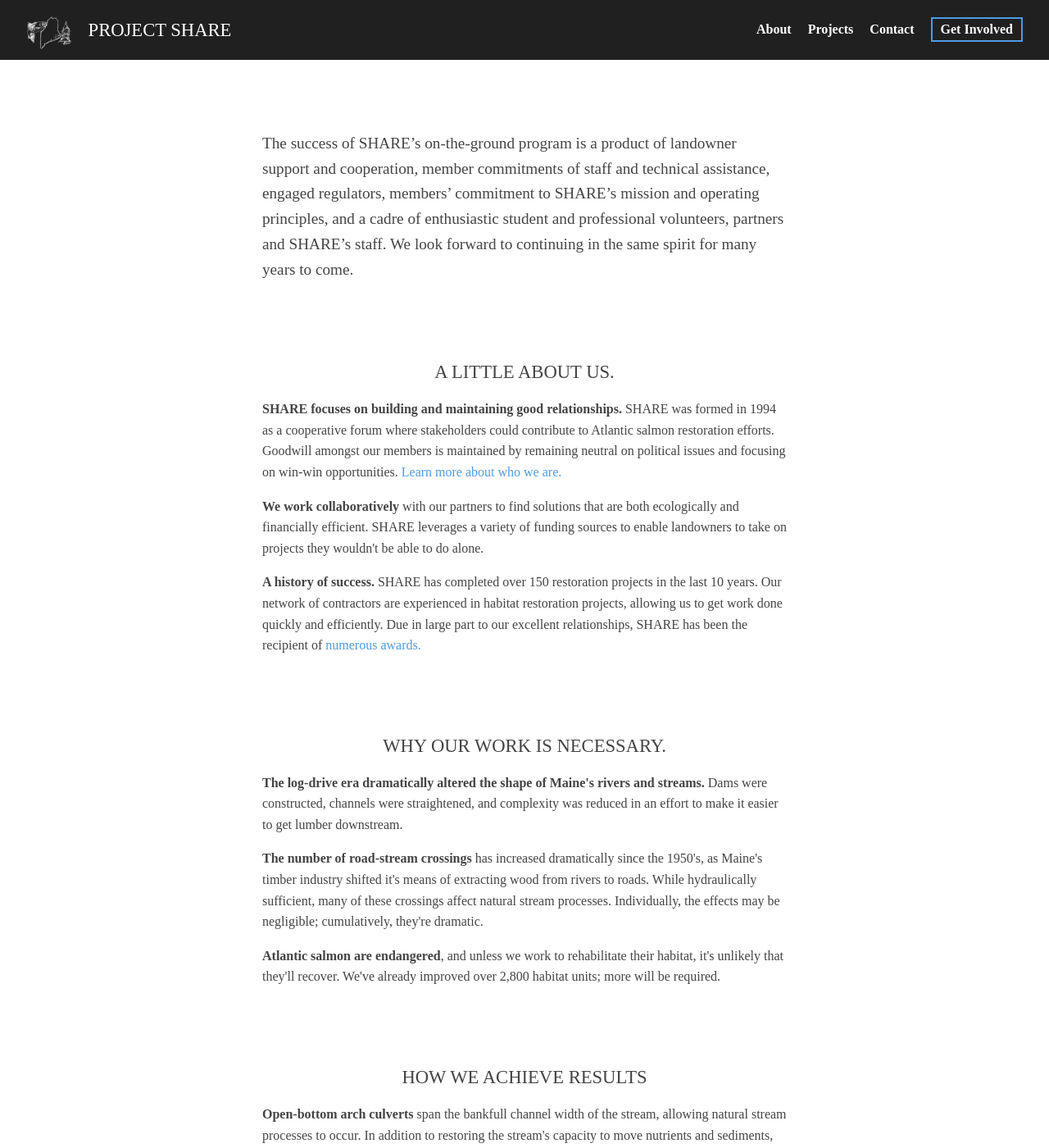
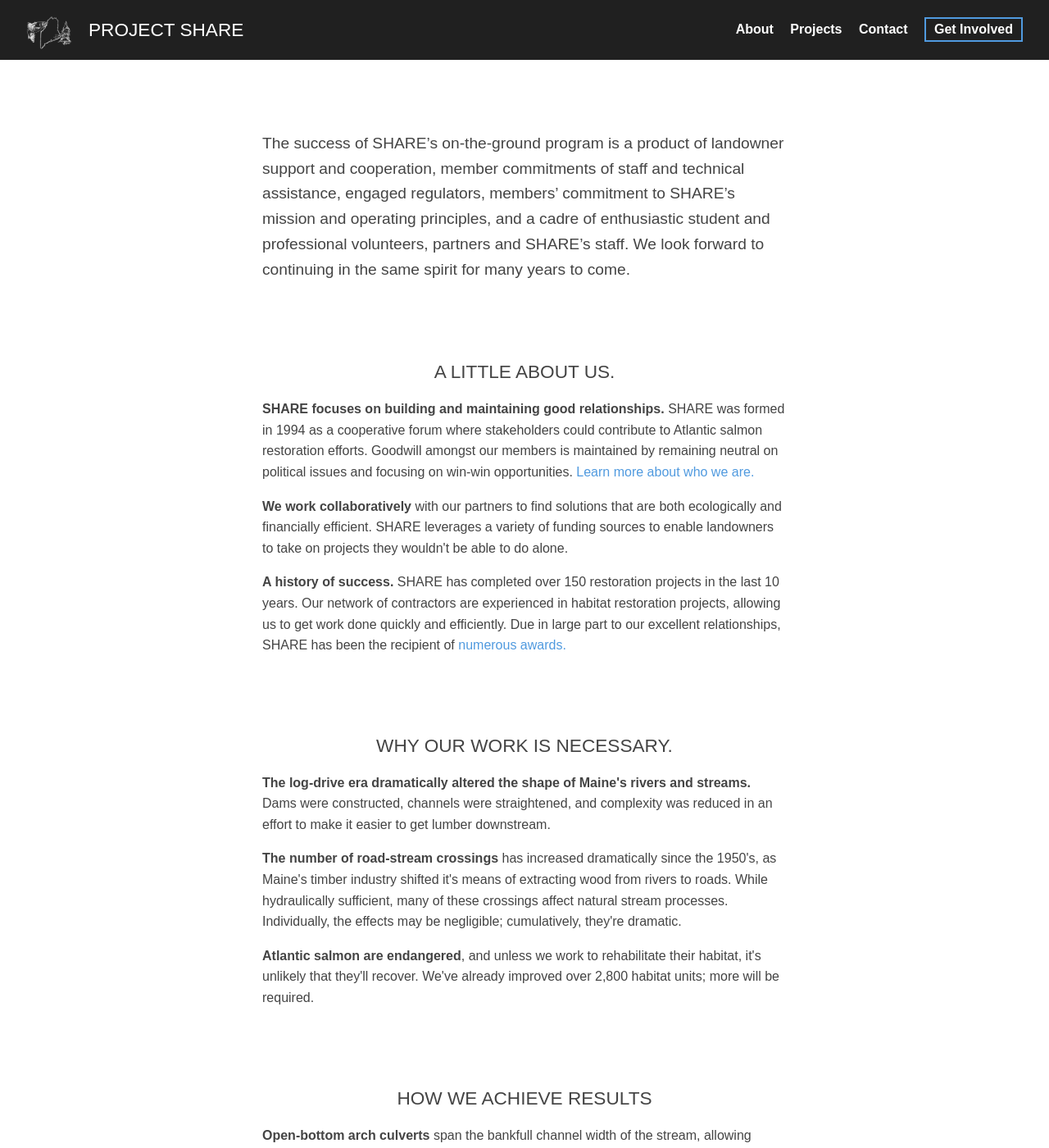
Before and after one commit to salmonhabitat/salmonhabitat, a Jekyll site: the page built from about.html, in a window 1280 px wide and 1400 px high. Shown: the whole window at 82% size. Built offline with Jekyll 4.4.1, drawn with Linux system fonts in a browser that asks for light colours; nearby versions of some CDN libraries; a script that is not in the unit is left out.

Commit message:
renamed img file to be consistent with lower-case file extensions, added fallback font declarations for font stacks

```diff
--- a/assets/css/sass/site.scss
+++ b/assets/css/sass/site.scss
@@ -2,8 +2,8 @@
 
 		@import '../../components/bower-bourbon/bourbon';
 
-		$font-copy:					"freight-sans-pro";
-		$font-heading:				"brandon-grotesque";
+		$font-copy:					"freight-sans-pro",sans-serif;
+		$font-heading:				"brandon-grotesque",sans-serif;
 		$color-base:				#444;
 		$color-base-dark:			#222;
 		$color-base-light:			#888;
```
Also changed, not shown: assets/css/site.css, assets/img/projects/culvert/completed projects/DSC_0067.jpg (renamed from assets/img/projects/culvert/completed projects/DSC_0067.JPG).
